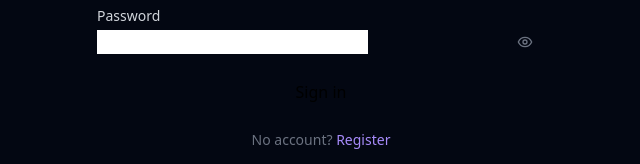
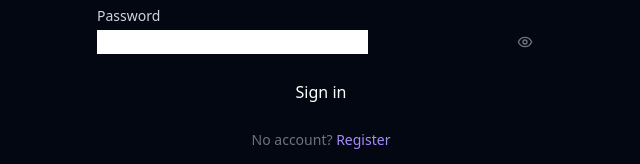
Before and after one commit to Gaurang-Joshi-learner/NeuroScanAI, a React (Vite) app in the folder frontend/: page /login in a window 1280 px wide. Shown: the part 511-675 px from the top of the page, without its empty margins (319-959 px from the left). Built offline with nearby package versions, Linux system fonts and the light colour scheme; no server answers.

Commit message:
Change button text color to white in Login page

```diff
--- a/frontend/src/pages/Login.jsx
+++ b/frontend/src/pages/Login.jsx
@@ -66,7 +66,7 @@ export default function Login() {
                 </button>
               </div>
             </div>
-            <button type="submit" disabled={loading} className="btn-primary w-full py-2.5">
+            <button type="submit" disabled={loading} className="btn-primary text-white w-full py-2.5">
               {loading ? 'Signing in...' : 'Sign in'}
             </button>
           </form>
```
